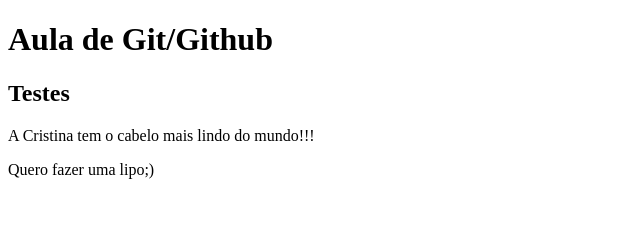
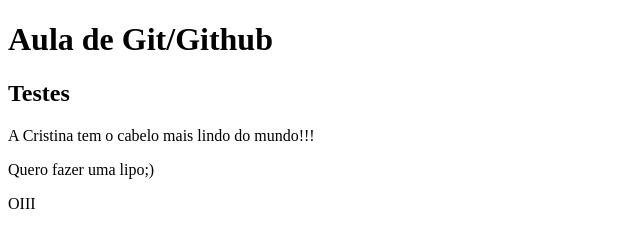
Before and after one commit to Cr1st1n4-1303/aulasINFO21A, a plain HTML site: page index.html in a window 1280 px wide. Shown: the full height of the page, 0-640 px from the left. Drawn offline with Linux system fonts and the light colour scheme.

Commit message:
LAteração da versão 01

```diff
--- a/index.html
+++ b/index.html
@@ -11,5 +11,6 @@
     <p>A Cristina tem o cabelo mais lindo do mundo!!!</p>
 
     <p>Quero fazer uma lipo;)</p>
+    <p>OIII</p>
 </body>
 </html>
```
